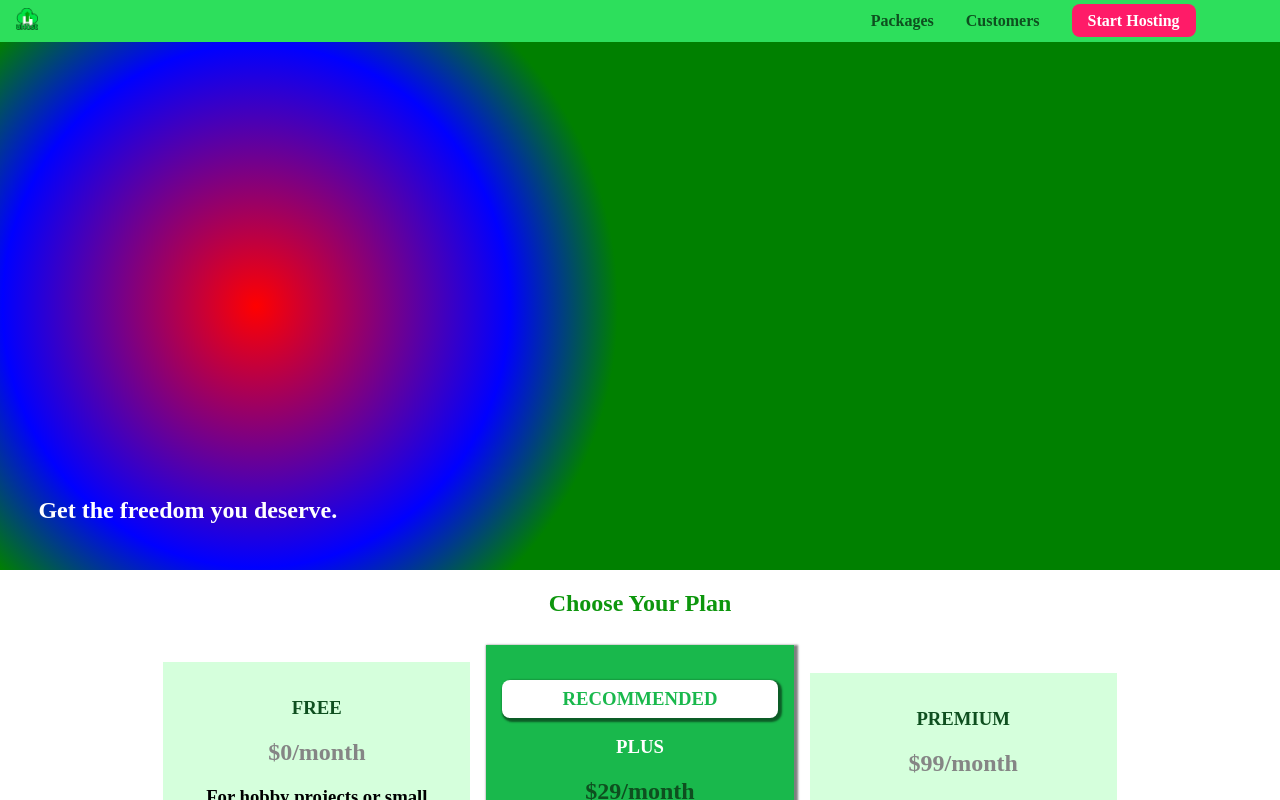
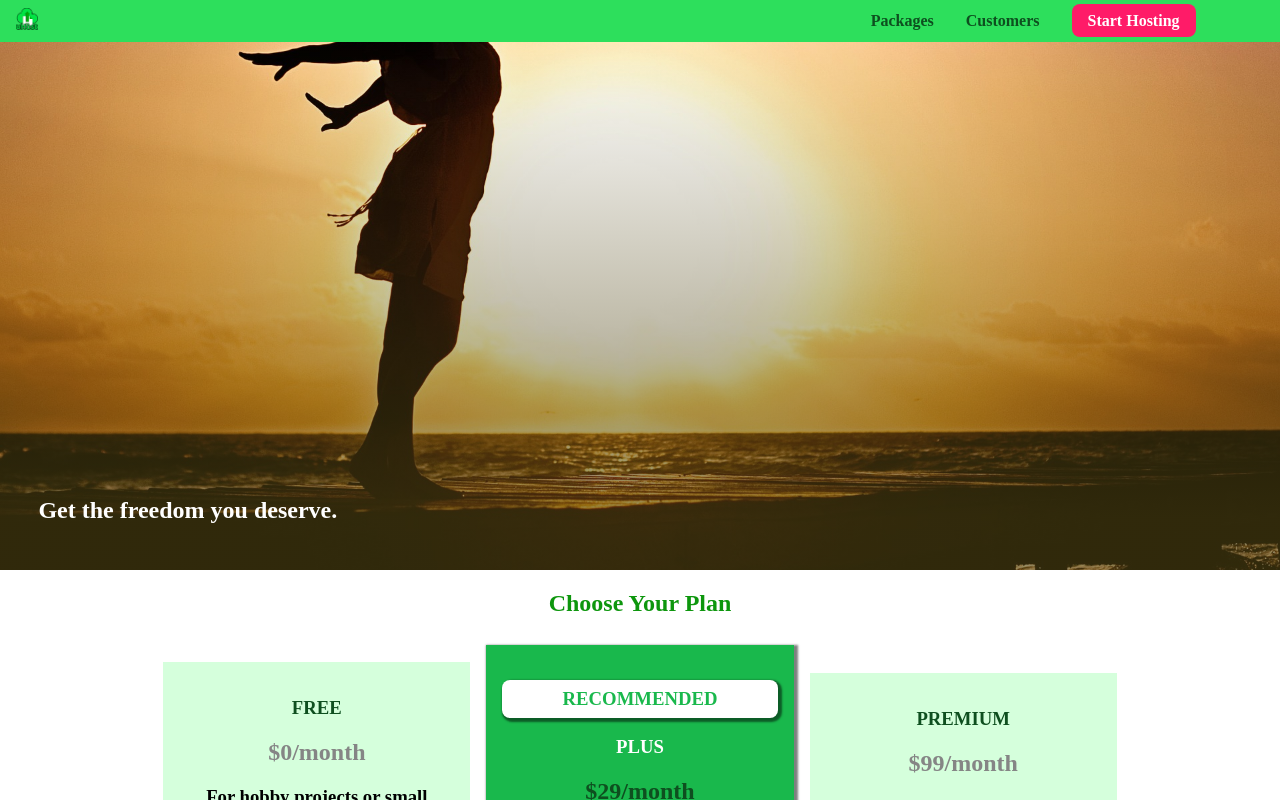
Before and after one commit to butterbeetle/css-practice, a React (Create React App) app: page / in a window 1280 px wide. Shown: the top 800 px of the page. Built offline with nearby package versions, Linux system fonts and the light colour scheme.

Commit message:
[36] 다중 배경 이미지

```diff
--- a/src/App.module.css
+++ b/src/App.module.css
@@ -1,6 +1,7 @@
 .productOverview {
-  /* background: url("./Images/freedom.jpg") left 10% bottom 20% / cover no-repeat
-    border-box; */
+  background: linear-gradient(to top, rgba(80, 68, 18, 0.6) 10%, transparent),
+    url("./Images/freedom.jpg") left 10% bottom 20% / cover no-repeat border-box,
+    #ff1b68;
   /* background-image: url("./Images/freedom.jpg");
   background-size: cover;
   background-position: left 10% bottom 20%; */
@@ -13,12 +14,12 @@
     blue 60%,
     rgba(0, 0, 0, 0.3)
   ); */
-  background-image: radial-gradient(
+  /* background-image: radial-gradient(
     ellipse closest-corner at 20% 50%,
     red,
     blue 70%,
     green
-  );
+  ); */
   width: 100%;
   height: 528px;
   padding: 10px;
```
